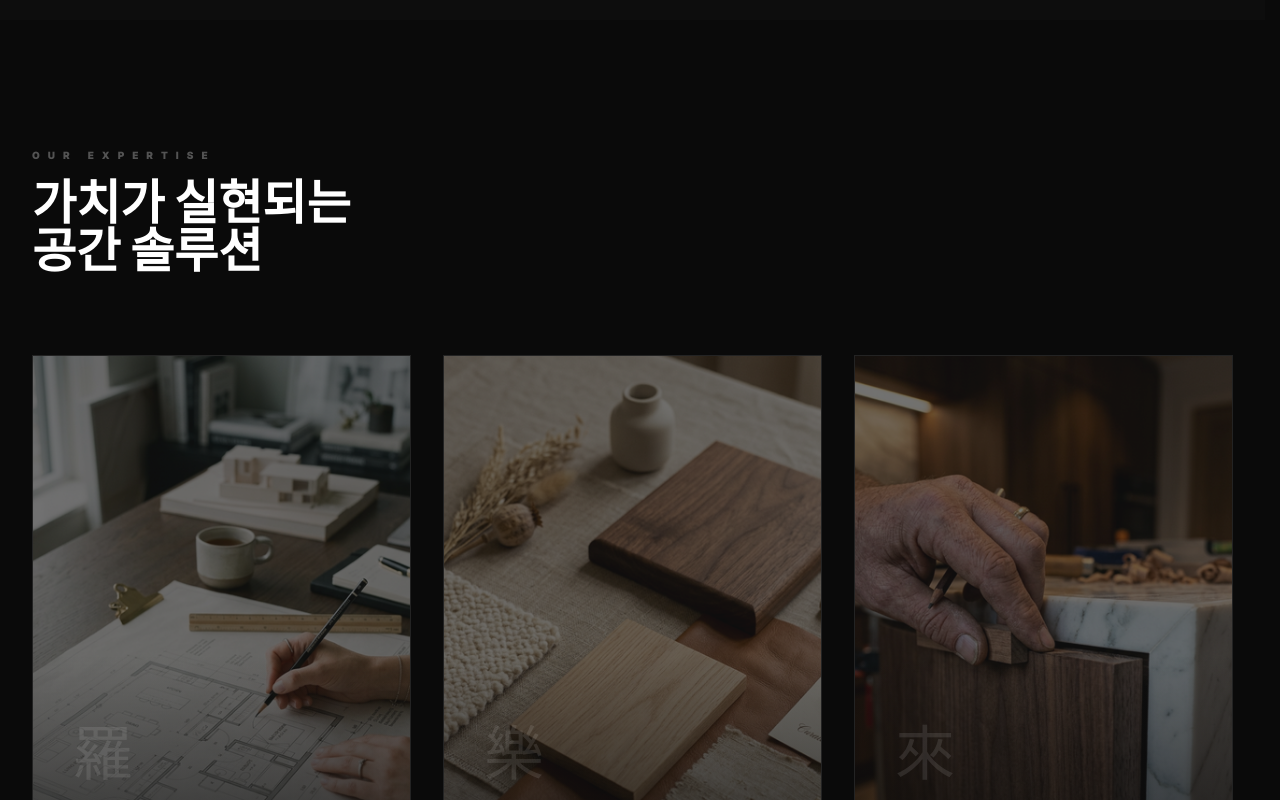
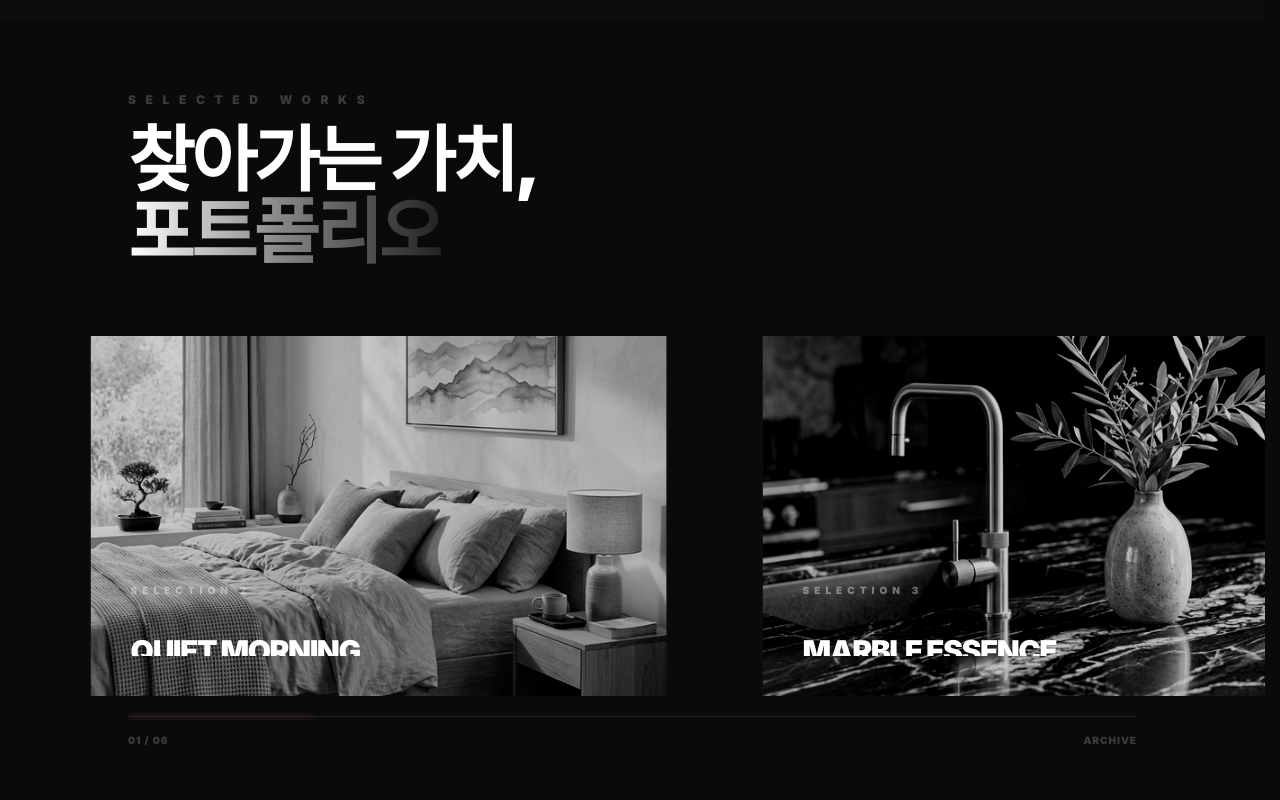
Before and after one commit to namooda7-gif/-_-, a Next.js app: page / in a window 1280 px wide. Shown: the part 780-1580 px from the top of the page. Built offline with nearby package versions, Linux system fonts and the light colour scheme.

Commit message:
Fix Portfolio position and improve horizontal scroll movement

```diff
--- a/src/app/page.tsx
+++ b/src/app/page.tsx
@@ -15,23 +15,10 @@ export default function Home() {
         <HeroGallery />
       </section>
 
-      {/*
-        Step 1: 브랜드 철학 그리드 (羅, 樂, 來)
-        수직바(Hero) 바로 아래에 배치하여 브랜드 가치 전달
-      */}
+      <PortfolioEditorial />
+
       <SolutionGrid />
-
-      {/*
-        Step 2: 실무 서비스 그리드 (디자인, 시공, 홈케어)
-        철학 아래에 구체적인 솔루션 배치
-      */}
       <ServiceCards />
-
-      {/*
-        Step 3: 비대칭 에디토리얼 포트폴리오 (Eraser Effect)
-        기존 3열 그리드를 탈피한 인터랙티브 갤러리
-      */}
-      <PortfolioEditorial />
 
       {/*
         기획서 S5: 브랜드 미션 및 소개 섹션
--- a/src/components/PortfolioEditorial.tsx
+++ b/src/components/PortfolioEditorial.tsx
@@ -151,19 +151,22 @@ const PortfolioItem = ({ project, index }: { project: (typeof projects)[0]; inde
 };
 
 export default function PortfolioEditorial() {
-  const containerRef = useRef<HTMLElement>(null);
+  const containerRef = useRef<HTMLDivElement>(null);
   const { scrollYProgress } = useScroll({
     target: containerRef,
     offset: ["start start", "end end"]
   });
 
-  const x = useTransform(scrollYProgress, [0, 1], ["0%", "-70%"]);
+  // Calculate horizontal shift:
+  // We have projects.length items + 1 archive link
+  // Let's make it move enough to see everything.
+  const x = useTransform(scrollYProgress, [0, 1], ["0%", "-75%"]);
 
   return (
-    <section ref={containerRef} className="relative h-[400vh] bg-[#0A0A0A]">
+    <section ref={containerRef} className="relative h-[500vh] bg-[#0A0A0A]">
       <div className="sticky top-0 h-screen flex flex-col justify-center overflow-hidden">
         {/* Header Section */}
-        <div className="px-[10vw] mb-12">
+        <div className="px-[10vw] pt-20 mb-12">
           <div className="space-y-4">
             <motion.p
               initial={{ opacity: 0, x: -20 }}
@@ -184,8 +187,8 @@ export default function PortfolioEditorial() {
         </div>
 
         {/* Horizontal Track */}
-        <div className="relative">
-          <motion.div style={{ x }} className="flex items-center">
+        <div className="flex-1 flex items-center">
+          <motion.div style={{ x }} className="flex items-center gap-12">
             {projects.map((project, index) => (
               <PortfolioItem
                 key={project.id}
@@ -195,28 +198,40 @@ export default function PortfolioEditorial() {
             ))}
 
             {/* View Full Archive Card at the end */}
-            <div className="shrink-0 w-[40vw] h-[400px] flex items-center justify-center ml-24 mr-[30vw]">
+            <div className="shrink-0 w-[60vw] h-[400px] flex items-center justify-center mr-[20vw]">
               <Link href="/portfolio" className="group text-center">
                 <motion.div
                   whileHover={{ scale: 1.1 }}
-                  className="w-32 h-32 rounded-full border border-white/20 flex items-center justify-center mb-6 group-hover:border-white transition-colors"
+                  className="w-40 h-40 rounded-full border border-white/10 flex items-center justify-center mb-8 group-hover:border-white transition-colors relative overflow-hidden"
                 >
-                  <div className="w-2 h-2 bg-white rounded-full group-hover:scale-150 transition-transform" />
+                  <div className="absolute inset-0 bg-white opacity-0 group-hover:opacity-5 transition-opacity" />
+                  <div className="w-3 h-3 bg-accent-pink rounded-full group-hover:scale-150 transition-transform shadow-[0_0_20px_rgba(255,139,167,0.5)]" />
                 </motion.div>
-                <span className="text-xl font-black text-white/40 uppercase tracking-[0.4em] group-hover:text-white transition-colors">
-                  Full Archive
-                </span>
+                <div className="space-y-2">
+                  <span className="text-2xl font-black text-white uppercase tracking-[0.5em] block group-hover:text-accent-pink transition-colors">
+                    Full Archive
+                  </span>
+                  <span className="text-[10px] text-white/30 uppercase tracking-[0.3em] font-medium block">
+                    Explore all projects
+                  </span>
+                </div>
               </Link>
             </div>
           </motion.div>
         </div>
 
         {/* Scroll Progress Bar */}
-        <div className="absolute bottom-12 left-[10vw] right-[10vw] h-px bg-white/10 overflow-hidden">
-          <motion.div
-            style={{ scaleX: scrollYProgress, transformOrigin: "left" }}
-            className="w-full h-full bg-accent-pink"
-          />
+        <div className="px-[10vw] pb-20">
+          <div className="h-px w-full bg-white/10 relative">
+            <motion.div
+              style={{ scaleX: scrollYProgress, transformOrigin: "left" }}
+              className="absolute inset-0 bg-accent-pink shadow-[0_0_10px_rgba(255,139,167,0.5)]"
+            />
+          </div>
+          <div className="flex justify-between mt-4">
+            <span className="text-[10px] font-black text-white/20 tracking-widest uppercase">01 / {String(projects.length).padStart(2, '0')}</span>
+            <span className="text-[10px] font-black text-white/20 tracking-widest uppercase">Archive</span>
+          </div>
         </div>
       </div>
     </section>
```
